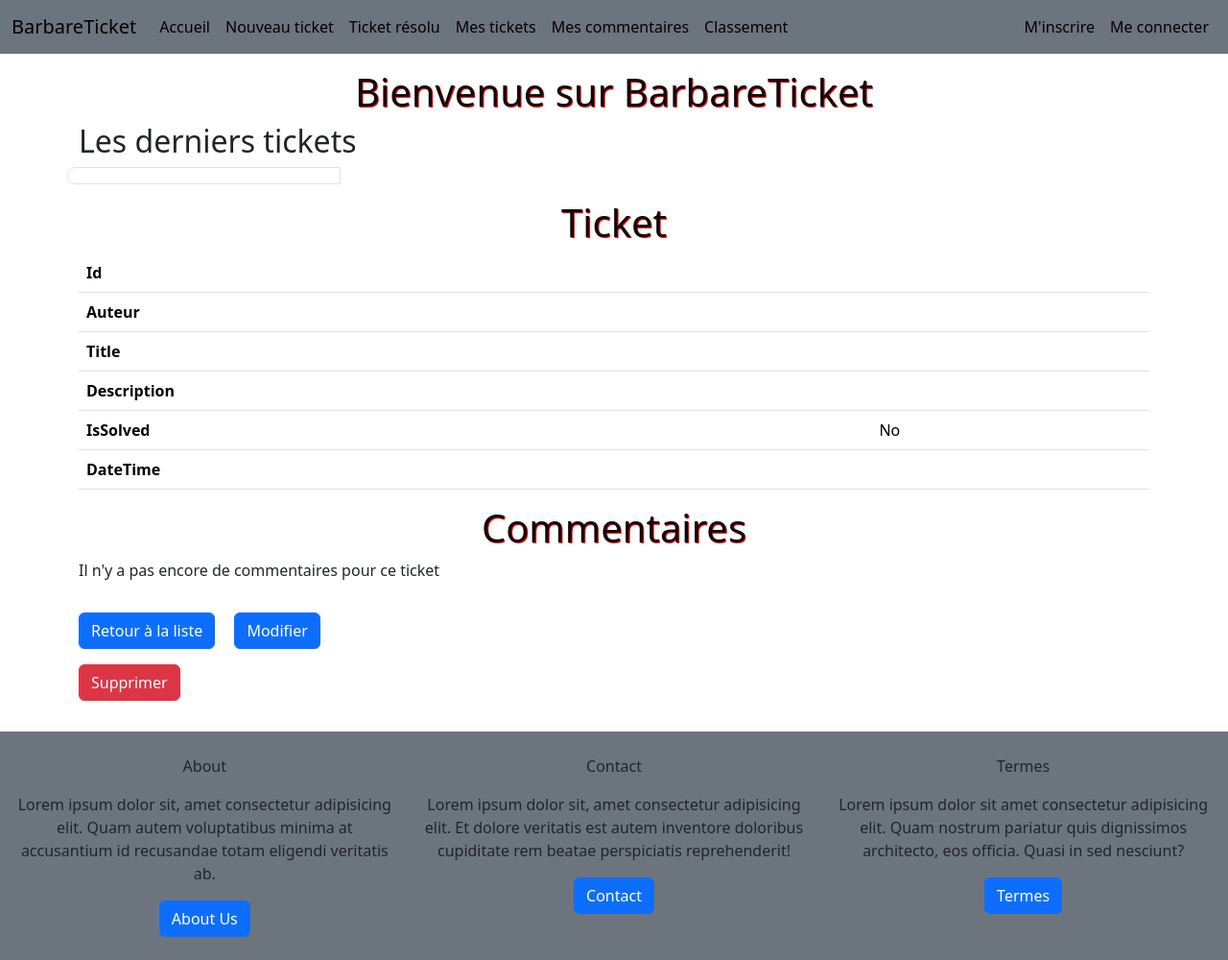
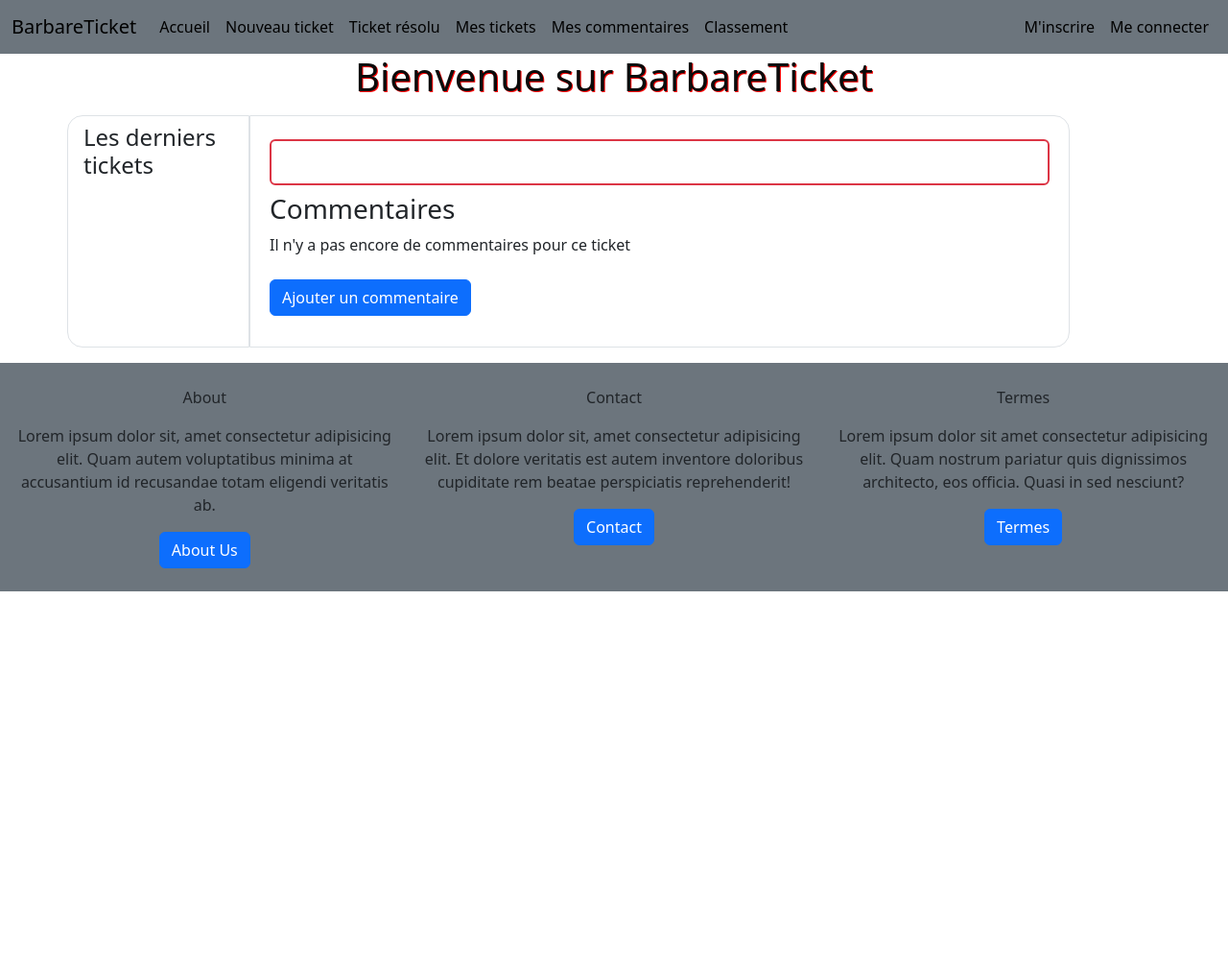
Before and after one commit to MartinEwen/projet2groupe, a Symfony app: template projet2Groupe/templates/ticket/show-main.html.twig in a window 1280 px wide. Shown: the whole page at 96% size. After the commit the page ends 616 px from the top, so only its background shows below. Run offline with Twig, Linux system fonts and the light colour scheme; the template is opened without the code that fills it, so the values that code supplies are empty; some libraries are stand-ins or nearby versions.

Commit message:
Frontend
ticket + comment + paint

```diff
--- a/projet2Groupe/src/Controller/MainController.php
+++ b/projet2Groupe/src/Controller/MainController.php
@@ -13,7 +13,7 @@ class MainController extends AbstractController
     public function index(TicketRepository $ticketRepository): Response
     {
         return $this->render('main/index.html.twig', [
-            'tickets' => $ticketRepository->findAllDesc(),
+            'ticket' => $ticketRepository->findAllDesc(),
 
         ]);
     }
--- a/projet2Groupe/templates/main/index.html.twig
+++ b/projet2Groupe/templates/main/index.html.twig
@@ -4,31 +4,35 @@
 {% endblock %}
 
 {% block body %}
+    <h1>Bienvenue sur BarbareTicket</h1>
+	<div class="container my-3">
+		<div class="row">
 
-	<div class="container my-3">
-        <h1>Bienvenue sur BarbareTicket</h1>
-	    <h2>Les derniers tickets</h2>
-		<div class="row">
-			<aside class="col-3 border border light bg-white p-2 rounded-start-4">
-
-				{% for ticket in tickets %}
+			<aside class="col-2 border light bg-white p-2 rounded-start-4">
+                <h4 class="ms-2">Les derniers tickets</h4>
+				{% for tickets in ticket %}
+					<a href="{{ path('app_show', {'id': tickets.id})}}" >
 						<article class="card mb-3">
-						<div class="card-header">{{ ticket.title }}</div>
-
+							<div class="card-header">{{ tickets.title }}</div>
 							<div class="card-body">
-                            <h6 class="card-subtitle mb-2 text-body-secondary"> {{ ticket.id}} </h6>
-
+								<h6 class="card-subtitle mb-2 text-body-secondary">
+									{{ tickets.id}}
+								</h6>
+								<p>
+									{{ tickets.users.firstname }}
+									{{ tickets.users.lastname}}
+								</p>
 							</div>
 						</article>
+					</a>
 				{% endfor %}
+			</aside>
 
-			</aside>
-			{% block show %}
-				<main class="col-9 border border-light bg-white p-2 rounded-end-4">
-					<h2 class="text-black">Ticket séléctionné</h2>
+			<main class="col-9 border border bg-white p-2 rounded-end-4" id="main">
+				{% block show %}{% endblock %}
 			</main>
 			{# <a href="{{ path('show-main.html.twig', {'id': ticket.id}) }}">Voir le ticket</a> #}
-			{% endblock %}
+
 		</div>
 	</div>
 
--- a/projet2Groupe/templates/ticket/show-main.html.twig
+++ b/projet2Groupe/templates/ticket/show-main.html.twig
@@ -5,78 +5,56 @@
 
 {% block show %}
 
-
-
 	<main class="container my-3">
 		<section class="row">
 			<div class="col">
-				<h1>Ticket</h1>
 
-				<table class="table">
-					<tbody>
-						<tr>
-							<th>Id</th>
-							<td>{{ ticket.id }}</td>
-						</tr>
-						<tr>
-							<th>Auteur</th>
-							<td>{{ ticket.users.firstname }} {{ ticket.users.lastname}}</td>
-						</tr>
-						<tr>
-							<th>Title</th>
-							<td>{{ ticket.title }}</td>
-						</tr>
-						<tr>
-							<th>Description</th>
-							<td>{{ ticket.description }}</td>
-						</tr>
-						<tr>
-							<th>IsSolved</th>
-							<td>{{ ticket.isSolved ? 'Yes' : 'No' }}</td>
-						</tr>
-						<tr>
-							<th>DateTime</th>
-							<td>{{ ticket.dateTime ? ticket.dateTime|date('Y-m-d H:i:s') : '' }}</td>
-						</tr>
-					</tbody>
-				</table>
+				{# <article class="card-ticket">
+                    <h2>{{ tickets.title }}</h2>
+                    <div class="card-sub">
 
-				<h1>Commentaires</h1>
-				<table class="table">
-					<tbody>
+                        <span>{{ tickets.dateTime ? tickets.dateTime|date('Y-m-d H:i:s') : '' }}</span>
+                        <p>{{ tickets.users.firstname }} {{ tickets.users.lastname}}</p>
+                        <h4>{{ tickets.id }}</h4>
+                    </div>
+                        <p class="card-text">{{ tickets.description }}</p>
+                        <span>{{ tickets.isSolved ? 'Yes' : 'No' }}</span>
+                </article> #}
+
+				<article class="col-12">
+					<div class="card border-2 border-danger">
+						<div class="card-body">
+							<h2 class="card-title">{{ tickets.title }}</h2>
+							<div class="text-body-secondary d-flex justify-content-between"> <div>{{ tickets.users.firstname }} {{ tickets.users.lastname}}</div> <h4 class="card-subtitle mb-2 text-body-secondary">{{ tickets.id }}</h4> <div>{{ tickets.dateTime ? tickets.dateTime|date('Y-m-d H:i:s') : '' }}</div>   </div>
+							<p class="card-text">{{ tickets.description }}</p>
+						</div>
+					</div>
+				</article>
+
+				<h3 class="mt-2">Commentaires</h3>
+
 				{% for comment in comments %}
-							{% if comment.ticket.id == ticket.id %}
-								<tr>
-									<th>Crée le</th>
-									<td>{{ comment.dateTime ? comment.dateTime|date('Y-m-d H:i:s'): '' }}</td>
-								</tr>
+
+					{% if comment.ticket.id == tickets.id %}
+						<div class="card mb-2">
+							<ul class="list-group list-group-flush">
+								<li class="list-group-item">{{ comment.dateTime ? comment.dateTime|date('Y-m-d H:i:s'): '' }}</li>
 								{% if comment.tagUser != null %}
-								<tr>
-									<th>Tag</th>
-									<td>{{ comment.tagUser }}</td>
-								</tr>
+									<li class="list-group-item">{{ comment.tagUser }}</li>
 								{% endif %}
-								<tr>
-									<th>Auteur</th>
-									<td>{{ comment.users.firstname }} {{ ticket.users.lastname}}</td>
-								</tr>
-								<tr>
-									<th>Contenu</th>
-									<td>{{ comment.content }}</td>
-								</tr>
+								<li class="list-group-item">{{ comment.users.firstname }}
+									{{ comment.users.lastname}}</li>
+								<li class="list-group-item">{{ comment.content }}</li>
+                            </ul>
+                        </div>
                     {% endif %}
+
                 {% else %}
                     <div class="col-12">
                         <p>Il n'y a pas encore de commentaires pour ce ticket</p>
                     </div>
                 {% endfor %}
-					</tbody>
-				</table>
-
-				<a href="{{ path('app_ticket_index') }}" class="btn btn-primary me-3">Retour à la liste</a>
-				<a href="{{ path('app_ticket_edit', {'id': ticket.id}) }}" class="btn btn-primary">Modifier</a>
-
-				{{ include('ticket/_delete_form.html.twig') }}
+                <a href="{{ path('app_comment_new', {'id': tickets.id} )}}" class="btn btn-primary my-2">Ajouter un commentaire</a>
 			</div>
 		</section>
 	</main>
```
Also changed, not shown: projet2Groupe/src/Controller/CommentController.php (+6 -1 lines), projet2Groupe/src/Controller/TicketController.php (+9 -5 lines), projet2Groupe/public/assets/css/_common.scss, projet2Groupe/public/assets/css/_main-card-ticket.scss (added), projet2Groupe/public/assets/css/_ticket-admin.scss (deleted), projet2Groupe/public/assets/css/style.css, projet2Groupe/public/assets/css/style.scss, projet2Groupe/public/image/1327816-65818605e3257.jpg (deleted), projet2Groupe/public/image/1327816-658186b045c65.jpg (deleted), projet2Groupe/public/image/pictures/barbare.png (added), 1 other file. Lines whose indentation alone changed are shown as unchanged.
